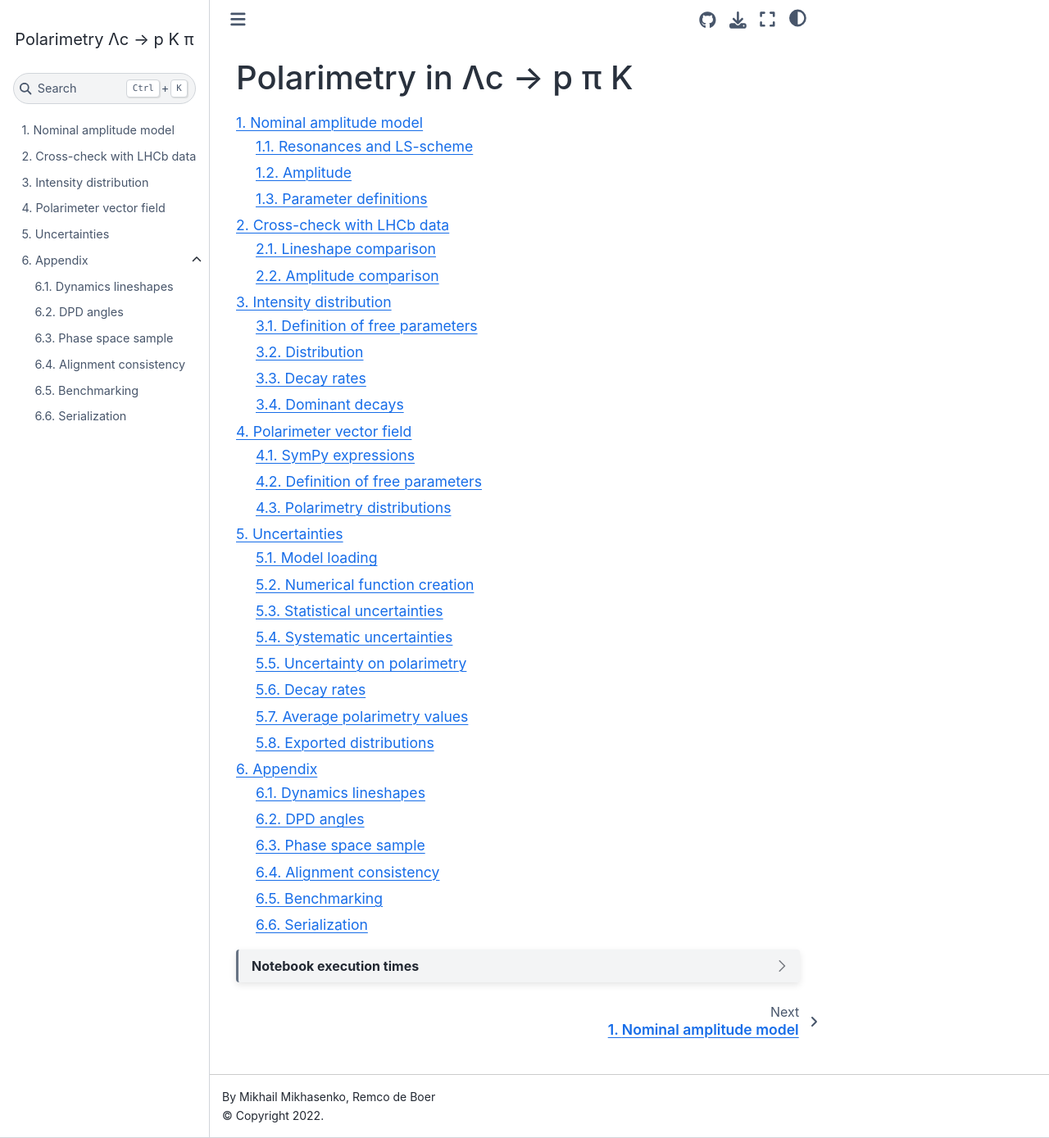
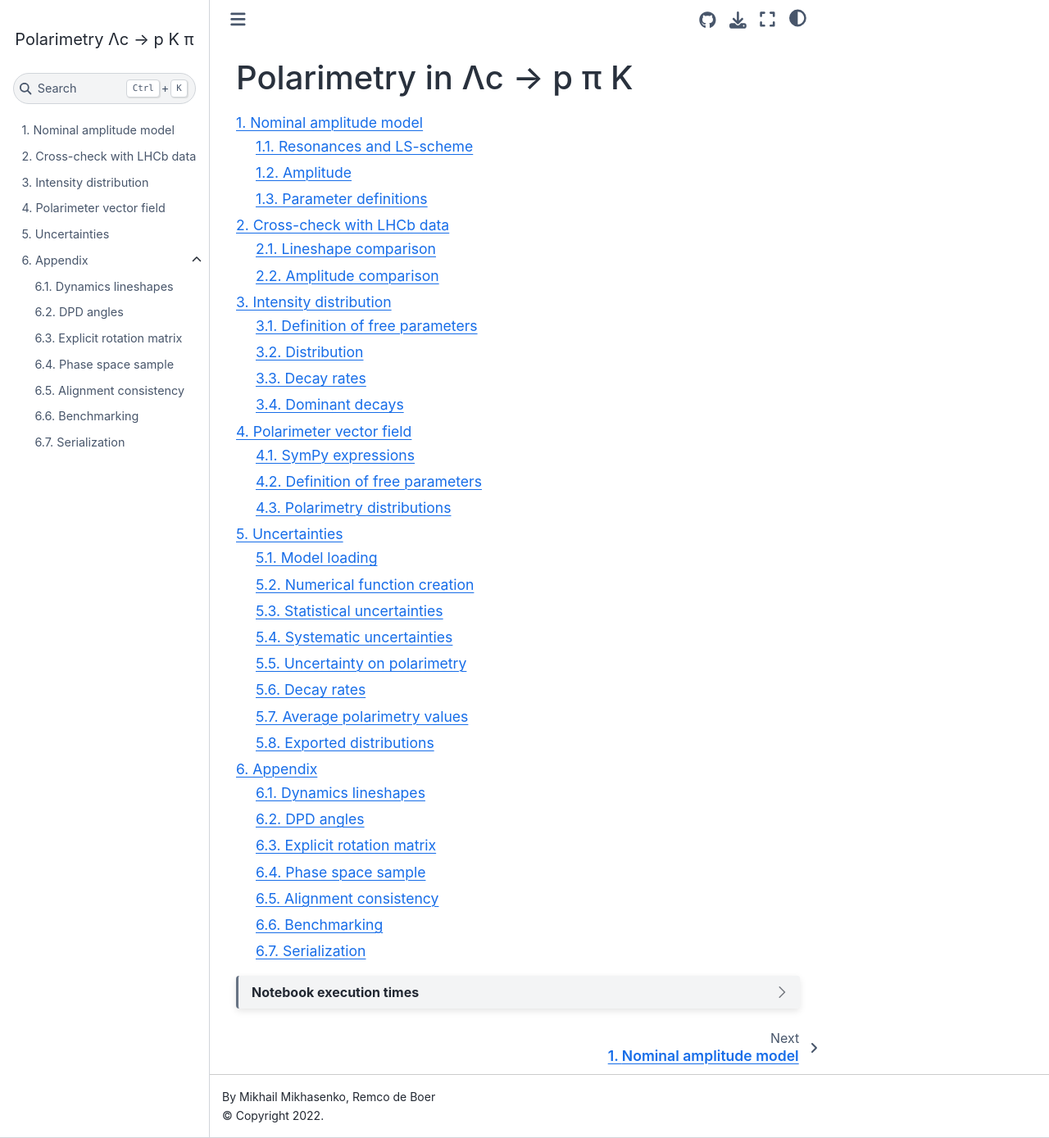
Before and after one commit to ComPWA/polarimetry, a Sphinx documentation site: the page built from docs/index.md, in a window 1280 px wide and 1389 px high. Shown: the whole window at 82% size. Built offline with Sphinx 7.4.7 and the Sphinx Book theme 1.1.4, drawn with Linux system fonts in a browser that asks for light colours; pages that are not in the unit, such as notebooks, are missing from menus; the version number could not be read and is left out.

Commit message:
MAINT: move rotation matrix to appendix and clean up

````diff
--- a/docs/appendix.md
+++ b/docs/appendix.md
@@ -3,6 +3,7 @@
 ```{toctree}
 appendix/dynamics
 appendix/angles
+appendix/rotation-matrix
 appendix/phase-space
 appendix/alignment
 appendix/benchmark
````
Also changed, not shown: docs/appendix/rotation-matrix.ipynb (added), docs/rotation-matrix.ipynb (deleted).
